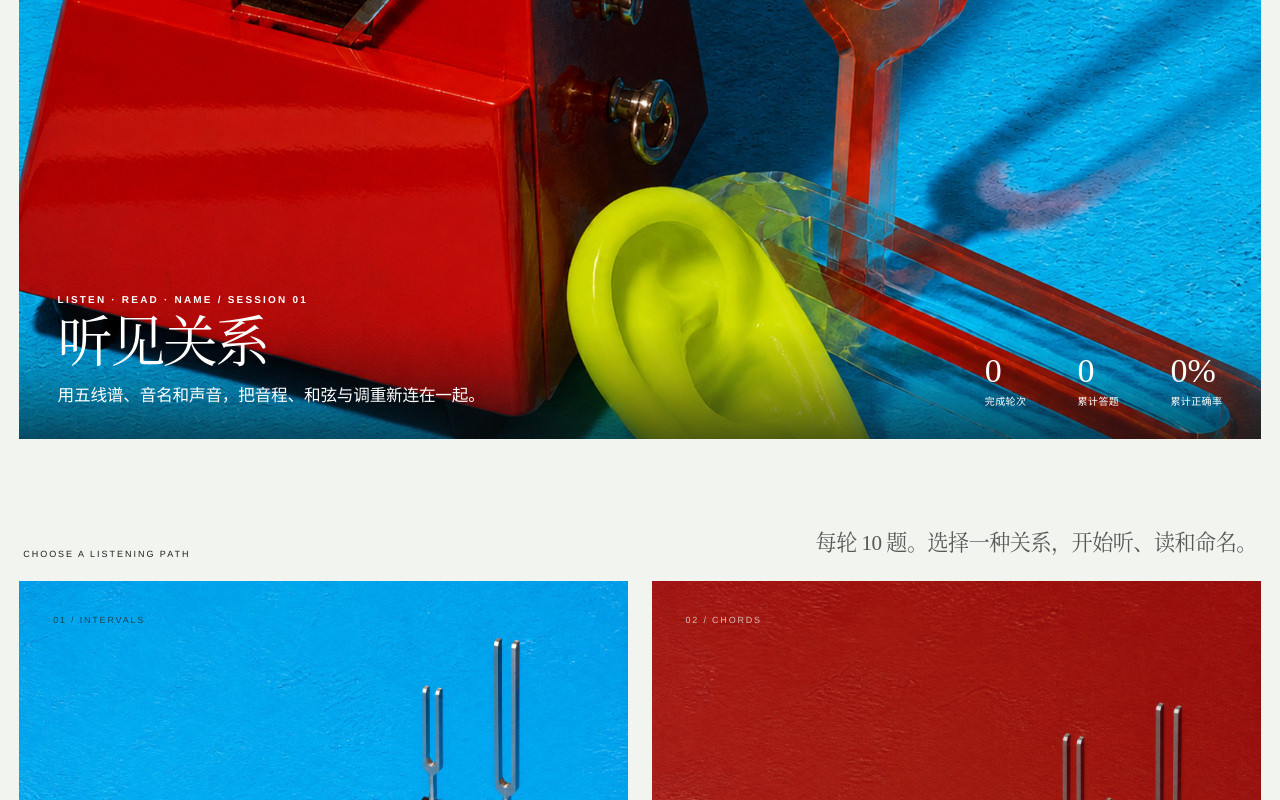
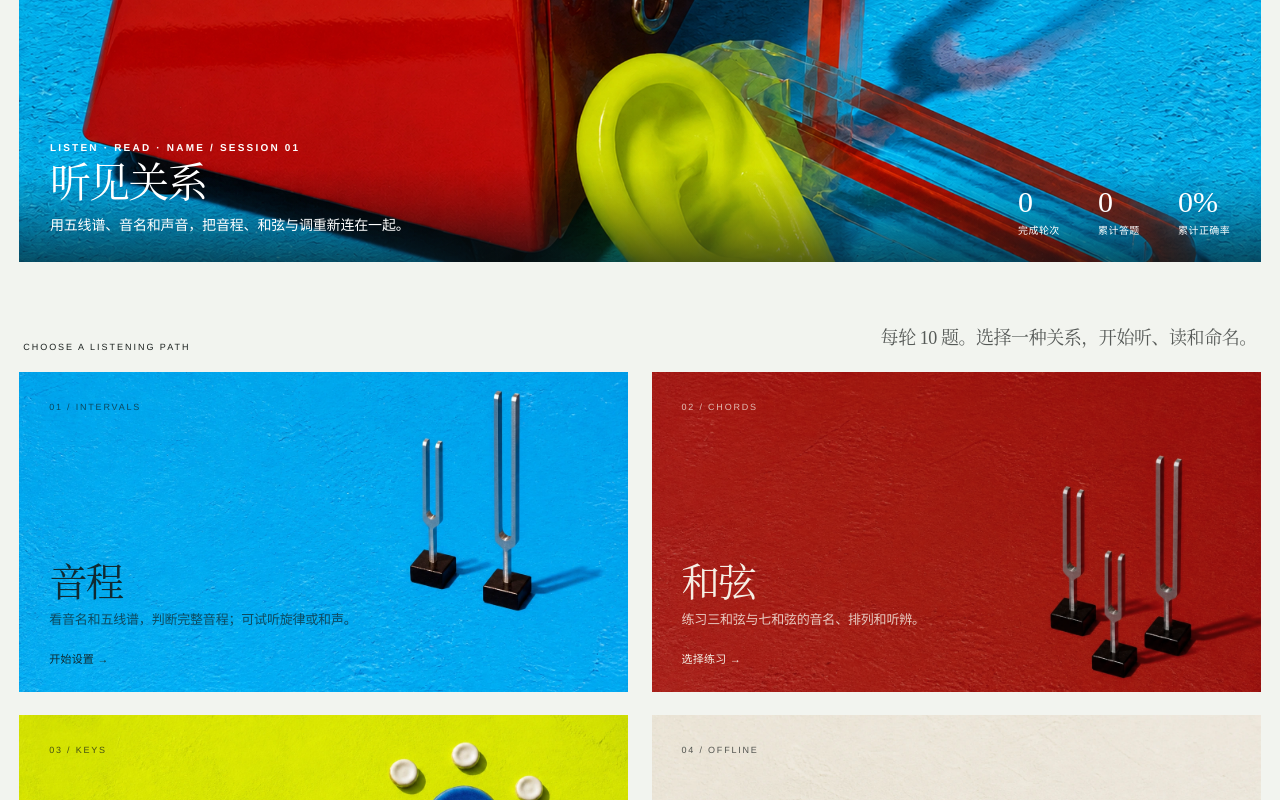
Before and after one commit to Soiree9/Intervals, a React (Vite) app: page / in a window 1280 px wide. Shown: the part 640-1440 px from the top of the page. Built offline with nearby package versions, Linux system fonts and the light colour scheme.

Commit message:
fix: 收紧桌面首页排版尺度

```diff
--- a/src/App.css
+++ b/src/App.css
@@ -75,7 +75,7 @@ footer { padding: clamp(20px, 3vw, 32px) clamp(18px, 3vw, 48px); border-top: 1px
 
 .home-view, .quiz-view { width: min(1180px, calc(100% - 36px)); margin: 0 auto; }
 .home-view { padding: clamp(36px, 6vw, 72px) 0 48px; }
-.editorial-home { width: calc(100% - clamp(24px, 3vw, 48px)); max-width: none; padding-top: 18px; }
+.editorial-home { width: calc(100% - clamp(24px, 3vw, 48px)); max-width: 1520px; padding-top: 18px; }
 .home-masthead { position: relative; background: #fff; }
 .home-masthead-toggle { width: 40px; height: 40px; padding: 0; position: absolute; top: 8px; right: 8px; z-index: 2; border: 0; background: rgba(255,255,255,.84); cursor: pointer; color: var(--ink); font-family: var(--font-sans); font-size: 16px; font-weight: 300; line-height: 1; }
 .home-masthead-toggle:hover { background: #f1f5f4; }
@@ -83,44 +83,44 @@ footer { padding: clamp(20px, 3vw, 32px) clamp(18px, 3vw, 48px); border-top: 1px
 .home-masthead-panel { display: grid; grid-template-rows: 0fr; overflow: hidden; background: #fff; opacity: 0; transform: translateY(-14px); transition: grid-template-rows .62s var(--ease-out-expo), opacity .26s ease, transform .62s var(--ease-out-expo); }
 .home-masthead.open .home-masthead-panel { grid-template-rows: 1fr; opacity: 1; transform: translateY(0); }
 .home-masthead-wordmark-track { min-height: 0; position: relative; overflow: hidden; }
-.home-masthead-wordmark { display: block; padding: .02em 0 .07em; color: #08a9e5; font-family: var(--font-editorial); font-size: clamp(66px, 12.4vw, 204px); font-weight: 400; line-height: .94; letter-spacing: -.075em; white-space: nowrap; transform: translateX(-.018em); }
+.home-masthead-wordmark { display: block; padding: .02em 0 .07em; color: #08a9e5; font-family: var(--font-editorial); font-size: clamp(64px, 8.8vw, 138px); font-weight: 400; line-height: .94; letter-spacing: -.075em; white-space: nowrap; transform: translateX(-.018em); }
 .home-masthead-wordmark-white { display: none; }
 .home-feature { position: relative; margin: 0; overflow: hidden; background: #04abe4; }
 .home-feature > picture { display: block; }
-.home-feature > picture > img { width: 100%; aspect-ratio: 3 / 2; display: block; object-fit: cover; object-position: 50% center; }
-.home-feature figcaption { padding: 0 clamp(28px, 3vw, 48px) clamp(24px, 2.4vw, 38px); position: absolute; left: 0; right: 0; bottom: 0; z-index: 1; display: grid; grid-template-columns: minmax(0, 1fr) auto; align-items: end; gap: 48px; background: linear-gradient(0deg, rgba(7,19,22,.62), rgba(7,19,22,.18) 46%, rgba(7,19,22,0) 76%); }
-.home-feature-copy h1 { margin: 8px 0 12px; font-family: var(--font-editorial); font-size: clamp(38px, 4.3vw, 64px); font-weight: 400; line-height: 1.02; letter-spacing: -.045em; }
+.home-feature > picture > img { width: 100%; aspect-ratio: 16 / 9; display: block; object-fit: cover; object-position: 50% center; }
+.home-feature figcaption { padding: 0 clamp(24px, 2.4vw, 38px) clamp(24px, 2vw, 32px); position: absolute; left: 0; right: 0; bottom: 0; z-index: 1; display: grid; grid-template-columns: minmax(0, 1fr) auto; align-items: end; gap: 40px; background: linear-gradient(0deg, rgba(7,19,22,.62), rgba(7,19,22,.18) 46%, rgba(7,19,22,0) 76%); }
+.home-feature-copy h1 { margin: 8px 0 10px; font-family: var(--font-editorial); font-size: clamp(34px, 3.2vw, 52px); font-weight: 400; line-height: 1.02; letter-spacing: -.045em; }
 .home-feature .eyebrow, .home-feature-copy h1, .home-feature-copy p, .home-feature .lifetime-stats strong, .home-feature .lifetime-stats span { color: #fff; }
-.home-feature-copy p { max-width: 650px; margin: 0; font-size: clamp(14px, 1.3vw, 18px); font-weight: 400; line-height: 1.55; letter-spacing: -.012em; }
+.home-feature-copy p { max-width: 650px; margin: 0; font-size: clamp(14px, 1vw, 16px); font-weight: 400; line-height: 1.55; letter-spacing: -.012em; }
 .eyebrow { margin-bottom: 14px; color: var(--orange); font-size: 10px; font-weight: 600; letter-spacing: .22em; }
-.lifetime-stats { display: flex; align-items: flex-end; gap: clamp(28px, 4vw, 60px); }
+.lifetime-stats { display: flex; align-items: flex-end; gap: clamp(24px, 3vw, 44px); }
 .lifetime-stats div { display: flex; flex-direction: column; gap: 5px; }
-.lifetime-stats strong { font-family: var(--font-editorial); font-size: 34px; font-weight: 400; line-height: 1; }
+.lifetime-stats strong { font-family: var(--font-editorial); font-size: 30px; font-weight: 400; line-height: 1; }
 .lifetime-stats span { font-size: 10px; font-weight: 400; letter-spacing: .04em; }
-.home-actions-heading { padding: clamp(44px, 7vw, 92px) 4px 22px; display: flex; align-items: flex-end; justify-content: space-between; gap: 30px; }
+.home-actions-heading { padding: clamp(40px, 5vw, 70px) 4px 20px; display: flex; align-items: flex-end; justify-content: space-between; gap: 30px; }
 .home-actions-heading span { font-size: 9px; font-weight: 550; letter-spacing: .22em; }
-.home-actions-heading p { max-width: 620px; margin: 0; color: rgba(20,24,23,.7); font-family: var(--font-editorial); font-size: clamp(18px, 1.65vw, 24px); font-weight: 400; line-height: 1.42; letter-spacing: -.025em; }
+.home-actions-heading p { max-width: 560px; margin: 0; color: rgba(20,24,23,.7); font-family: var(--font-editorial); font-size: clamp(18px, 1.35vw, 21px); font-weight: 400; line-height: 1.42; letter-spacing: -.025em; }
 .home-action-grid { display: grid; grid-template-columns: repeat(2, minmax(0, 1fr)); gap: clamp(16px, 1.8vw, 24px); }
 .home-action-grid > :last-child:nth-child(odd) { height: clamp(175px, 15.5vw, 230px); grid-column: 1 / -1; }
-.mode-card, .install-card { --card-ink: #151b19; --card-copy: rgba(21,27,25,.76); height: clamp(350px, 31vw, 460px); min-height: 0; padding: 34px; position: relative; overflow: hidden; border: 0; color: var(--card-ink); }
+.mode-card, .install-card { --card-ink: #151b19; --card-copy: rgba(21,27,25,.76); height: clamp(300px, 25vw, 390px); min-height: 0; padding: 30px; position: relative; overflow: hidden; border: 0; color: var(--card-ink); }
 .mode-card { text-align: left; cursor: pointer; }
 .mode-media { width: 100%; height: 100%; position: absolute; inset: 0; object-fit: cover; pointer-events: none; transition: transform .45s var(--ease-out-quart); }
 .mode-card:hover .mode-media { transform: scale(1.006); }
-.mode-number { position: absolute; top: 34px; left: 34px; z-index: 2; color: var(--card-ink); font: 550 9px/1.2 var(--font-sans); letter-spacing: .2em; opacity: .76; }
-.chord-stack-icon { display: block; width: 68px; height: 68px; }
-.mode-copy { width: min(64%, 430px); position: absolute; left: 34px; bottom: 72px; z-index: 2; }
-.mode-card h2 { margin: 0 0 11px; font-family: var(--font-editorial); font-size: clamp(46px, 4vw, 58px); line-height: .96; font-weight: 400; letter-spacing: -.045em; }
+.mode-number { position: absolute; top: 30px; left: 30px; z-index: 2; color: var(--card-ink); font: 550 9px/1.2 var(--font-sans); letter-spacing: .2em; opacity: .76; }
+.chord-stack-icon { display: block; width: 62px; height: 62px; }
+.mode-copy { width: min(64%, 400px); position: absolute; left: 30px; bottom: 62px; z-index: 2; }
+.mode-card h2 { margin: 0 0 9px; font-family: var(--font-editorial); font-size: clamp(38px, 3vw, 46px); line-height: .96; font-weight: 400; letter-spacing: -.045em; }
 .mode-card p { margin: 0; color: var(--card-copy); font-family: var(--font-sans); font-size: clamp(13px, 1vw, 15px); font-weight: 400; line-height: 1.5; letter-spacing: -.015em; }
-.mode-link { position: absolute; left: 34px; bottom: 30px; z-index: 2; color: var(--card-ink); font: 600 12px/1.2 var(--font-sans); letter-spacing: .02em; }
+.mode-link { position: absolute; left: 30px; bottom: 26px; z-index: 2; color: var(--card-ink); font: 600 11px/1.2 var(--font-sans); letter-spacing: .02em; }
 .interval-mode { --card-ink: #102a32; --card-copy: rgba(16,42,50,.76); background: #08a9e5; }
 .triad-mode { --card-ink: #f5efe5; --card-copy: rgba(245,239,229,.82); background: #c83b32; }
 .triad-mode .mode-media { filter: saturate(.72) brightness(.88); }
 .key-mode { --card-ink: #172219; --card-copy: rgba(23,34,25,.76); background: #ddec35; }
 .install-card { --card-ink: #222725; --card-copy: rgba(34,39,37,.68); background: #f2ede3; display: flex; flex-direction: column; justify-content: flex-end; }
-.install-card:has(.install-help-panel.open) { height: auto; min-height: clamp(350px, 31vw, 460px); }
+.install-card:has(.install-help-panel.open) { height: auto; min-height: clamp(300px, 25vw, 390px); }
 .install-card:has(.install-help-panel.open) .install-copy { width: min(82%, 540px); }
 .install-copy { width: min(50%, 290px); position: relative; z-index: 1; }
-.install-card strong { display: block; margin-bottom: 11px; font-family: var(--font-editorial); font-size: clamp(36px, 3.4vw, 48px); font-weight: 400; line-height: 1.02; letter-spacing: -.04em; }
+.install-card strong { display: block; margin-bottom: 10px; font-family: var(--font-editorial); font-size: clamp(32px, 2.8vw, 42px); font-weight: 400; line-height: 1.02; letter-spacing: -.04em; }
 .install-card p { margin: 0; color: var(--card-copy); font-family: var(--font-sans); font-size: clamp(13px, 1vw, 15px); line-height: 1.5; letter-spacing: -.015em; }
 .install-help-toggle { margin-top: 17px; padding: 0; border: 0; color: var(--card-ink); background: transparent; font: 500 12px/1.4 var(--font-sans); letter-spacing: .02em; text-decoration: underline; text-underline-offset: 4px; cursor: pointer; }
 .install-help-panel { width: min(540px, 100%); margin-top: 17px; position: relative; z-index: 1; display: none; color: var(--card-ink); font-size: 12px; }
@@ -351,17 +351,6 @@ legend small { color: var(--muted); font-weight: 450; }
 .empty-state > span { display: grid; place-items: center; width: 54px; height: 54px; margin: 0 auto 16px; border-radius: 50%; color: white; background: var(--forest); font-size: 24px; }
 .empty-state h2 { color: var(--ink); font-family: var(--font-editorial); font-weight: 400; }
 
-@media (min-width: 1600px) {
-  .home-masthead-panel > span { font-size: 184px; }
-  .home-feature figcaption { padding-bottom: 48px; }
-  .home-feature .eyebrow { font-size: 11px; }
-  .home-feature-copy h1 { font-size: 72px; }
-  .home-feature-copy p { max-width: 760px; font-size: 21px; }
-  .home-feature .lifetime-stats { gap: 68px; }
-  .home-feature .lifetime-stats strong { font-size: 42px; }
-  .home-feature .lifetime-stats span { font-size: 12px; }
-}
-
 @media (max-width: 700px) {
   html, body, #root, .app-shell { scrollbar-width: none; -ms-overflow-style: none; }
   html::-webkit-scrollbar,
```
Also changed, not shown: 4 other files (tests, documents, lock files or other folders).
